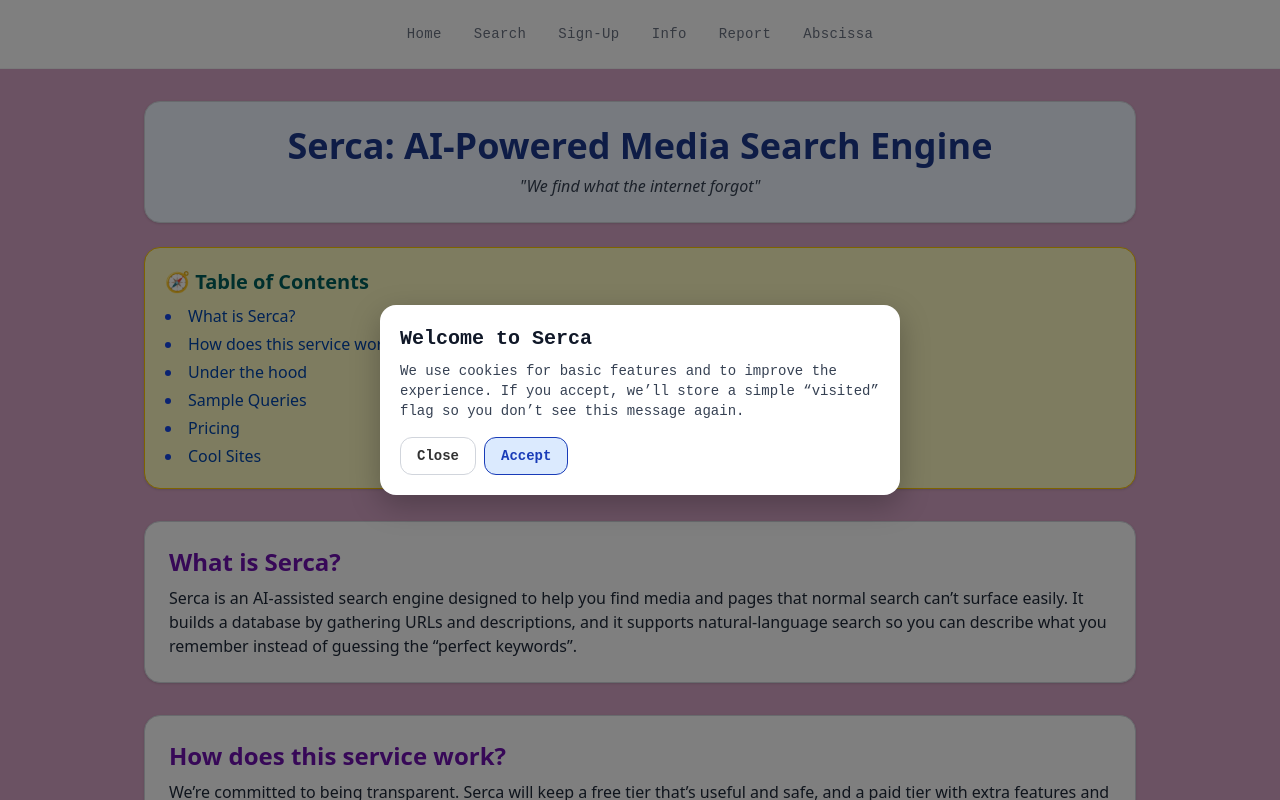
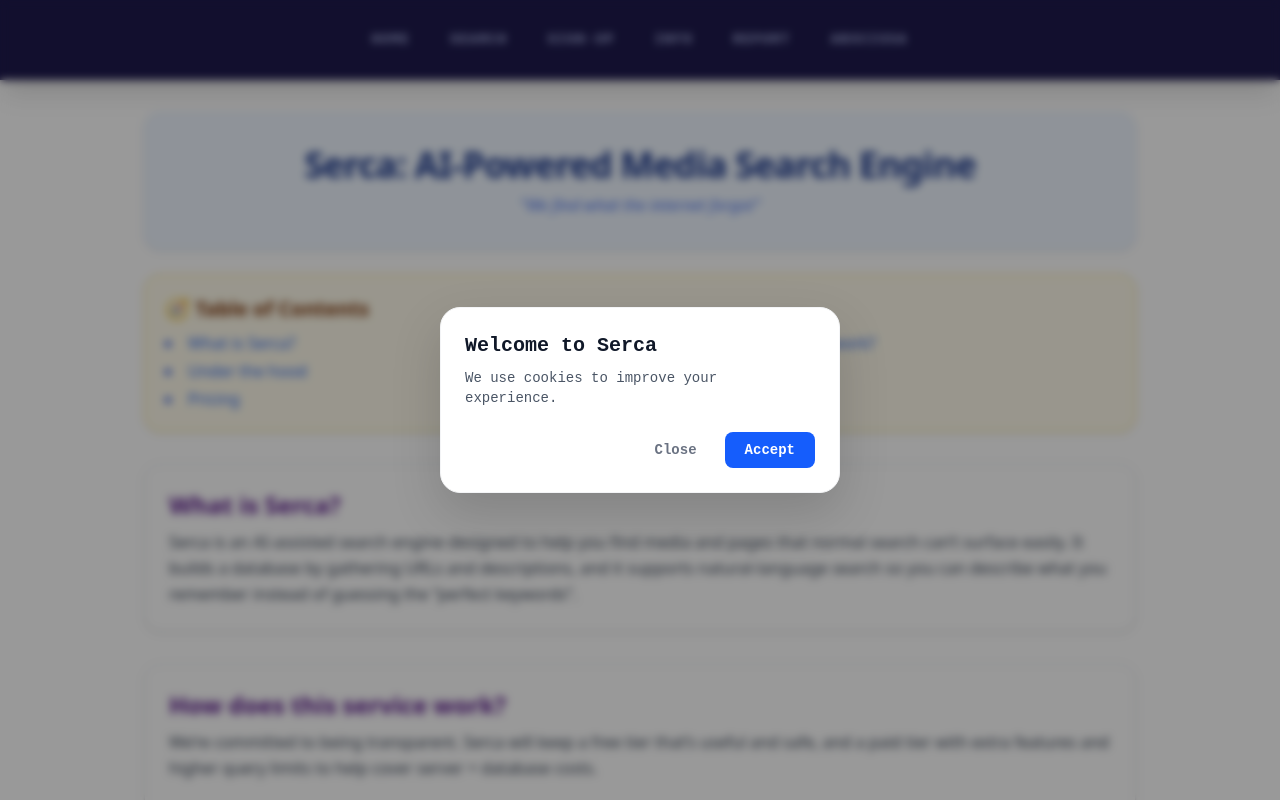
Before and after one commit to KilroyWasHere-cs-j/Serca-web, a SvelteKit app in the folder serca-web/: page / in a window 1280 px wide. Shown: the top 800 px of the page. Built offline with nearby package versions, Linux system fonts and the light colour scheme.

Commit message:
Navbar is now purple and the main page is clean

```diff
--- a/serca-web/src/components/Navbar.svelte
+++ b/serca-web/src/components/Navbar.svelte
@@ -9,17 +9,20 @@
   ];
 </script>
 
-<nav class="flex justify-center border-b border-gray-100 bg-white py-6">
-  <div class="flex items-center gap-8">
+<nav class="flex justify-center bg-indigo-950 py-8 shadow-xl">
+  <div class="flex items-center gap-10">
     {#each navLinks as link}
       <a
         href={link.href}
         target={link.external ? "_blank" : "_self"}
         rel={link.external ? "noreferrer" : ""}
-        class="group relative text-sm font-medium tracking-wide text-gray-500 transition-colors duration-200 hover:text-black"
+        class="group relative text-xs font-bold uppercase tracking-[0.2em] text-indigo-200 transition-colors duration-300 hover:text-white"
       >
         {link.name}
-        <span class="absolute -bottom-1 left-0 h-px w-0 bg-black transition-all duration-300 group-hover:w-full"></span>
+
+        <span
+          class="absolute -bottom-2 left-1/2 h-0.5 w-0 -translate-x-1/2 bg-white transition-all duration-300 group-hover:w-full"
+        ></span>
       </a>
     {/each}
   </div>
--- a/serca-web/src/routes/+page.svelte
+++ b/serca-web/src/routes/+page.svelte
@@ -1,43 +1,21 @@
 <script lang="ts">
-	// ---------------------------------------------
-	// Home / Landing Page
-	// - Uses the same "clean cards + rounded-2xl + soft borders" aesthetic
-	//   as your search page.
-	// - Adds clear comments, removes duplicate CSS, and makes popup cookie UX work.
-	// ---------------------------------------------
-
-	// UI components
     import Navbar from '../components/Navbar.svelte';
     import Announcements from '../components/Announcements.svelte';
     import HighlightedSites from '../components/HighlightedSites.svelte';
     import Newsletter from '../components/Newsletter.svelte';
     import Vudoo from '../components/Vudoo.svelte';
 
-	// Vercel instrumentation (Speed Insights is used; Analytics is imported but not used)
-	// NOTE: If you want analytics, call injectAnalytics() too.
     import { injectAnalytics } from '@vercel/analytics/sveltekit';
     import { injectSpeedInsights } from '@vercel/speed-insights/sveltekit';
-
     import { onMount } from 'svelte';
 
-	// Enable Vercel performance tooling
     injectSpeedInsights();
-	// injectAnalytics(); // uncomment if you actually want analytics enabled
 
-	// ---------------------------------------------
-	// Cookie popup state
-	// ---------------------------------------------
     let showPopup = false;
 
-	/**
-	 * Read a cookie by name.
-	 * Returns empty string if missing.
-	 */
     function getCookie(name: string): string {
-		// document.cookie -> "a=b; c=d; ..."
         const decodedCookies = decodeURIComponent(document.cookie || '');
         const cookieArr = decodedCookies.split(';');
-
         for (let i = 0; i < cookieArr.length; i++) {
             const cookie = cookieArr[i].trim();
             if (cookie.startsWith(name + '=')) {
@@ -47,46 +25,27 @@
         return '';
     }
 
-	/**
-	 * Set a cookie with a simple expiry window (days).
-	 * Adds SameSite=Lax to reduce CSRF-style cookie abuse.
-	 * NOTE: "Secure" should be used in production on HTTPS.
-	 */
     function setCookie(name: string, value: string, days: number) {
         const d = new Date();
         d.setTime(d.getTime() + days * 24 * 60 * 60 * 1000);
         const expires = 'expires=' + d.toUTCString();
-
-		// If you are always HTTPS in prod, add `; Secure`
         document.cookie = `${name}=${encodeURIComponent(value)}; ${expires}; path=/; SameSite=Lax`;
     }
 
-	/**
-	 * Check whether this is a first visit (no "visited" cookie).
-	 * If first visit -> show the cookie popup once.
-	 */
     function checkFirstVisit() {
         const visited = getCookie('visited');
         showPopup = !visited;
     }
 
-	/**
-	 * Close/open the popup.
-	 * (Used for overlay click and close button.)
-	 */
     function togglePopup() {
         showPopup = !showPopup;
     }
 
-	/**
-	 * Accept cookies: store a long-lived flag and close.
-	 */
     function acceptCookies() {
         setCookie('visited', 'true', 365);
         showPopup = false;
     }
 
-	// Run the first-visit check on client mount (safe: document.cookie exists)
     onMount(() => {
         checkFirstVisit();
     });
@@ -94,24 +53,15 @@
 
 <Navbar />
 
-<!--
-	Page shell:
-	- max-w-5xl container
-	- rounded-2xl cards
-	- soft border + subtle background
-	- minimal custom CSS (Tailwind-first)
--->
 <main class="mx-auto w-full max-w-5xl px-4 pb-10 pt-8 font-sans text-gray-900">
-	<!-- Hero / Header -->
-	<section class="rounded-2xl border border-gray-300 bg-blue-50 p-6 shadow-sm">
-		<h1 class="text-center text-4xl font-bold text-blue-900">Serca: AI-Powered Media Search Engine</h1>
-		<p class="mt-2 text-center text-gray-700 italic">"We find what the internet forgot"</p>
+    <section class="rounded-2xl border border-blue-100 bg-blue-50 p-8 shadow-sm">
+        <h1 class="text-center text-4xl font-bold text-blue-900 tracking-tight">Serca: AI-Powered Media Search Engine</h1>
+        <p class="mt-2 text-center text-blue-700/80 italic font-medium">"We find what the internet forgot"</p>
     </section>
 
-	<!-- Table of Contents -->
-	<section class="mt-6 rounded-2xl border border-yellow-400 bg-yellow-100 p-5 shadow-sm">
-		<h2 class="mb-2 text-xl font-bold text-teal-800">🧭 Table of Contents</h2>
-		<ul class="list-inside list-disc space-y-1 text-blue-700">
+    <section class="mt-6 rounded-2xl border border-amber-200 bg-amber-50 p-5 shadow-sm">
+        <h2 class="mb-2 text-xl font-bold text-amber-900">🧭 Table of Contents</h2>
+        <ul class="grid grid-cols-1 sm:grid-cols-2 gap-1 list-inside list-disc text-blue-700">
             <li><a href="#what-is-serca" class="hover:underline">What is Serca?</a></li>
             <li><a href="#how-does-serca" class="hover:underline">How does this service work?</a></li>
             <li><a href="#how-it-works" class="hover:underline">Under the hood</a></li>
@@ -121,211 +71,141 @@
         </ul>
     </section>
 
-	<!-- What is Serca -->
-	<section id="what-is-serca" class="mt-8 rounded-2xl border border-gray-300 bg-white p-6 shadow-sm">
-		<h2 class="mb-2 text-2xl font-bold text-purple-800">What is Serca?</h2>
-		<p class="text-gray-800">
+    <div class="space-y-8 mt-8">
+        <section id="what-is-serca" class="rounded-2xl border border-gray-200 bg-white p-6 shadow-sm">
+            <h2 class="mb-2 text-2xl font-bold text-purple-900">What is Serca?</h2>
+            <p class="text-gray-700 leading-relaxed">
                 Serca is an AI-assisted search engine designed to help you find media and pages that normal search
                 can’t surface easily. It builds a database by gathering URLs and descriptions, and it supports
                 natural-language search so you can describe what you remember instead of guessing the “perfect keywords”.
             </p>
         </section>
 
-	<!-- How the Serca service will work -->
-	<section id="how-does-serca" class="mt-8 rounded-2xl border border-gray-300 bg-white p-6 shadow-sm">
-		<h2 class="mb-2 text-2xl font-bold text-purple-800">How does this service work?</h2>
-
-		<p class="text-gray-800">
+        <section id="how-does-serca" class="rounded-2xl border border-gray-200 bg-white p-6 shadow-sm">
+            <h2 class="mb-2 text-2xl font-bold text-purple-900">How does this service work?</h2>
+            <p class="text-gray-700 leading-relaxed">
                 We’re committed to being transparent. Serca will keep a free tier that’s useful and safe, and a paid
                 tier with extra features and higher query limits to help cover server + database costs.
             </p>
-
-		<p class="mt-3 text-gray-800">
+            <p class="mt-3 text-gray-700 leading-relaxed">
                 The internet has amazing content… and some content that needs stricter handling. Serca uses a
-			flagging system to control access to sensitive content. The free tier won’t include flagged material,
-			while paid tiers may allow access depending on policy and legality.
+                flagging system to control access to sensitive content.
             </p>
-
-		<p class="mt-3 text-gray-800">
+            <p class="mt-3 text-gray-700 italic border-l-4 border-red-200 pl-4">
                 <strong>Important:</strong> Illegal content is not allowed. If illegal content is discovered, it will be
                 removed and reported to the proper authorities.
             </p>
-
-		<p class="mt-3 text-gray-800">
-			Questions? Reach out via <a class="text-blue-700 hover:underline" href="mailto:gmtower1@gmail.com">email</a>.
+            <p class="mt-3 text-gray-700">
+                Questions? Reach out via <a class="text-blue-600 font-medium hover:underline" href="mailto:gmtower1@gmail.com">email</a>.
             </p>
         </section>
 
-	<!-- Under the hood -->
-	<section id="how-it-works" class="mt-8 rounded-2xl border border-gray-300 bg-white p-6 shadow-sm">
-		<h2 class="mb-2 text-2xl font-bold text-purple-800">Under the hood</h2>
-
-		<ul class="list-inside list-disc space-y-2 text-gray-800">
-			<li>
-				<strong>Multimodal AI models</strong> (image, video, and audio—coming soon) to understand different
-				types of media.
-			</li>
-			<li>
-				<strong>Web scraping + discovery</strong> to uncover hard-to-find pages and media across the web.
-			</li>
-			<li>
-				<strong>Edge computing</strong> to process data closer to the source and reduce unnecessary load.
-			</li>
+        <section id="how-it-works" class="rounded-2xl border border-gray-200 bg-white p-6 shadow-sm">
+            <h2 class="mb-2 text-2xl font-bold text-purple-900">Under the hood</h2>
+            <ul class="list-inside list-disc space-y-2 text-gray-700">
+                <li><strong>Multimodal AI models</strong> to understand image, video, and audio.</li>
+                <li><strong>Web scraping + discovery</strong> to uncover hard-to-find pages.</li>
+                <li><strong>Edge computing</strong> to process data closer to the source.</li>
             </ul>
         </section>
 
-	<!-- Sample Queries -->
-	<section id="sample-queries" class="mt-8 rounded-2xl border border-gray-300 bg-white p-6 shadow-sm">
-		<h2 class="mb-2 text-2xl font-bold text-purple-800">Sample Queries</h2>
-		<p class="text-gray-800">Here are a few examples. (See the search page for specifics.)</p>
-
-		<div class="mt-4 rounded-xl border border-gray-200 bg-gray-50 p-4 font-mono text-sm text-gray-800">
-			<pre class="whitespace-pre-wrap">
-> people at the beach
-> tv and broadcasts
-> animals
-			</pre>
+        <section id="sample-queries" class="rounded-2xl border border-gray-200 bg-white p-6 shadow-sm">
+            <h2 class="mb-2 text-2xl font-bold text-purple-900">Sample Queries</h2>
+            <div class="mt-4 rounded-xl border border-gray-100 bg-gray-50 p-4 font-mono text-sm text-gray-600">
+                <pre class="whitespace-pre-wrap">> people at the beach{"\n"}> tv and broadcasts{"\n"}> animals</pre>
             </div>
         </section>
 
-	<!-- Pricing -->
-	<section id="pricing" class="mt-8 rounded-2xl border border-gray-300 bg-white p-6 shadow-sm">
-		<h2 class="mb-2 text-2xl font-bold text-purple-800">Pricing</h2>
-
-		<p class="text-gray-800">
+        <section id="pricing" class="rounded-2xl border border-gray-200 bg-white p-6 shadow-sm">
+            <h2 class="mb-2 text-2xl font-bold text-purple-900">Pricing</h2>
+            <p class="text-gray-700">
                 While the Serca-core is open source, access to the hosted database and search API can’t be completely free.
-			We charge small fees to support servers, storage, and indexing.
             </p>
-
-		<div class="mt-4 rounded-xl border border-gray-200 bg-gray-50 p-4 text-sm text-gray-800">
-			<h3 class="text-base font-bold">Pay-as-you-use</h3>
-			<p class="mt-1">
-				Every new user gets a set number of free queries per month. After that, queries become paid (pricing TBD).
-			</p>
-
-			<h3 class="mt-4 text-base font-bold">What’s always free</h3>
-			<p class="mt-1">The basic keyword searching method will remain free.</p>
+            <div class="mt-4 grid grid-cols-1 md:grid-cols-2 gap-4">
+                <div class="rounded-xl border border-gray-100 bg-gray-50 p-4">
+                    <h3 class="font-bold text-gray-900">Pay-as-you-use</h3>
+                    <p class="text-sm text-gray-600 mt-1">Monthly free query allotment. Paid tiers for heavy users.</p>
+                </div>
+                <div class="rounded-xl border border-gray-100 bg-gray-50 p-4">
+                    <h3 class="font-bold text-gray-900">Always Free</h3>
+                    <p class="text-sm text-gray-600 mt-1">Basic keyword searching will remain free for everyone.</p>
+                </div>
             </div>
         </section>
 
-	<!-- Highlighted Sites -->
-	<section id="highlighted-sites" class="mt-8 rounded-2xl border border-gray-300 bg-white p-6 shadow-sm">
-		<h2 class="mb-4 text-2xl font-bold text-purple-800">Cool Sites</h2>
+        <section id="highlighted-sites" class="rounded-2xl border border-gray-200 bg-white p-6 shadow-sm">
+            <h2 class="mb-4 text-2xl font-bold text-purple-900">Cool Sites</h2>
             <HighlightedSites />
         </section>
 
-	<!-- Newsletter -->
-	<section class="mt-8">
         <Newsletter />
-	</section>
+    </div>
 
-	<!-- Announcements header -->
-	<section class="mt-10 rounded-2xl border border-gray-300 bg-blue-50 p-5 text-center shadow-sm">
-		<h2 class="text-2xl font-bold text-blue-900">Announcements</h2>
-	</section>
+    <div class="mt-12">
+        <div class="text-center mb-8">
+            <h2 class="text-3xl font-bold text-gray-900">Announcements</h2>
+            <div class="h-1 w-20 bg-blue-600 mx-auto mt-2 rounded-full"></div>
+        </div>
+        <div class="space-y-4">
+            <Announcements title="Spanish localization" date="Sept 15, 2025" type="Milestone" content="Translating the site into Spanish soon." />
+            <Announcements title="API Development" date="Sept 15, 2025" type="Milestone" content="Implementing AI embedding search engine." />
+            <Announcements title="Back end updates" date="May 17, 2025" type="Milestone" content="AI pipeline now runs locally on M1 Mac." />
+            <Announcements title="Alpha Launch" date="April 23, 2025" type="Milestone" content="Serca is officially in alpha phase." />
+        </div>
+    </div>
 
-	<!-- Announcements list -->
-	<section class="mt-6 space-y-4">
-		<Announcements
-			title="Spanish localization"
-			date="September 15, 2025"
-			type="Development Milestone"
-			content="I have located someone willing to translate the website into Spanish. At some point we will try and do this for more languages."
-		/>
-		<Announcements
-			title="API Development"
-			date="September 15, 2025"
-			type="Development Milestone"
-			content="Between summer and school I haven't been able to work on this as I should be. But in that time I managed to build an AI embedding search engine that I think will work well here. As such I will be implementing it into Serca."
-		/>
-		<Announcements
-			title="Back end and AI updates"
-			date="May 17, 2025"
-			type="Development Milestone"
-			content="It has been a bit since we added anything to announcements. We've been putting a ton of work into building out the backend. The entire AI pipeline and inference has been moved off of the cloud and can now run on a M1 Mac. It's important that we can run Serca on hardware that doesn't cost $10,000. Next is building out the API and search engine."
-		/>
-		<Announcements
-			title="Serca launches into alpha"
-			date="April 23, 2025"
-			type="Development Milestone"
-			content="Today our search engine and database talked for the first time. We are now officially in the alpha phase. There is definitely a ton of room to grow. For the next weeks we will be working on the following features: * Improved AI description * AI assisted search"
-		/>
-		<Announcements
-			title="Abscissa is currently building out this page"
-			date="April 7, 2025"
-			type="Development"
-			content="We are properly in the development trenches now. We will keep you posted."
-		/>
-		<Announcements title="Page creation" date="April 4, 2025" type="Development" content="This page was created" />
-	</section>
-
-	<!-- Footer / signature line -->
-	<p class="mt-10 text-center font-serif text-base text-gray-600 italic">Kilroy Was Here!</p>
+    <p class="mt-16 text-center font-serif text-sm text-gray-400 italic">Kilroy Was Here!</p>
 </main>
 
-<!-- Cookie popup (only on first visit) -->
 {#if showPopup}
-	<!-- Clicking the overlay closes the modal -->
     <div class="overlay" on:click={togglePopup}></div>
-
-	<!-- Modal card -->
-	<div class="popup" role="dialog" aria-modal="true" aria-label="Cookie notice">
+    <div class="popup" role="dialog" aria-modal="true">
         <h2 class="text-xl font-bold text-gray-900">Welcome to Serca</h2>
-		<p class="mt-2 text-sm text-gray-700">
-			We use cookies for basic features and to improve the experience. If you accept, we’ll store a simple “visited”
-			flag so you don’t see this message again.
-		</p>
-
-		<div class="mt-4 flex flex-wrap gap-2">
-			<button class="rounded-xl border border-gray-300 bg-white px-4 py-2 text-sm font-bold hover:bg-gray-50" on:click={togglePopup}>
-				Close
-			</button>
-
-			<button class="rounded-xl border border-blue-800 bg-blue-100 px-4 py-2 text-sm font-bold text-blue-800 hover:bg-blue-200" on:click={acceptCookies}>
-				Accept
-			</button>
+        <p class="mt-2 text-sm text-gray-600">We use cookies to improve your experience.</p>
+        <div class="mt-6 flex justify-end gap-3">
+            <button class="px-4 py-2 text-sm font-semibold text-gray-500 hover:text-gray-800" on:click={togglePopup}>Close</button>
+            <button class="rounded-lg bg-blue-600 px-5 py-2 text-sm font-bold text-white hover:bg-blue-700" on:click={acceptCookies}>Accept</button>
         </div>
     </div>
 {/if}
 
-<!-- Footer component -->
 <Vudoo />
 
 <style>
-	/* Keep styling minimal; Tailwind handles most of the look.
-	   Only modal/overlay and page background need custom CSS. */
-
     :global(body) {
-		background-color: #d8a6c7; /* your current background */
+        background-color: #ffffff; /* Switched to White */
+        margin: 0;
+        padding: 0;
     }
 
+    /* Refined Link styles for white background */
     a {
-		color: #0044aa;
+        color: #2563eb;
+        transition: color 0.2s;
     }
     a:hover {
-		color: #000;
-		background-color: #ffe;
+        color: #1e40af;
     }
 
-	/* Overlay to dim the background */
     .overlay {
         position: fixed;
         inset: 0;
-		background: rgba(0, 0, 0, 0.5);
+        background: rgba(0, 0, 0, 0.4);
+        backdrop-filter: blur(4px);
         z-index: 10;
     }
 
-	/* The popup container (modal) */
     .popup {
         position: fixed;
         top: 50%;
         left: 50%;
         transform: translate(-50%, -50%);
-		width: min(520px, calc(100% - 2rem));
+        width: min(400px, calc(100% - 2rem));
         background: white;
-		padding: 20px;
-		border-radius: 16px;
-		box-shadow: 0 10px 30px rgba(0, 0, 0, 0.25);
+        padding: 24px;
+        border-radius: 20px;
+        box-shadow: 0 20px 50px rgba(0, 0, 0, 0.15);
         z-index: 20;
+        border: 1px solid #f3f4f6;
     }
 </style>
```
Lines whose indentation alone changed are shown as unchanged.
